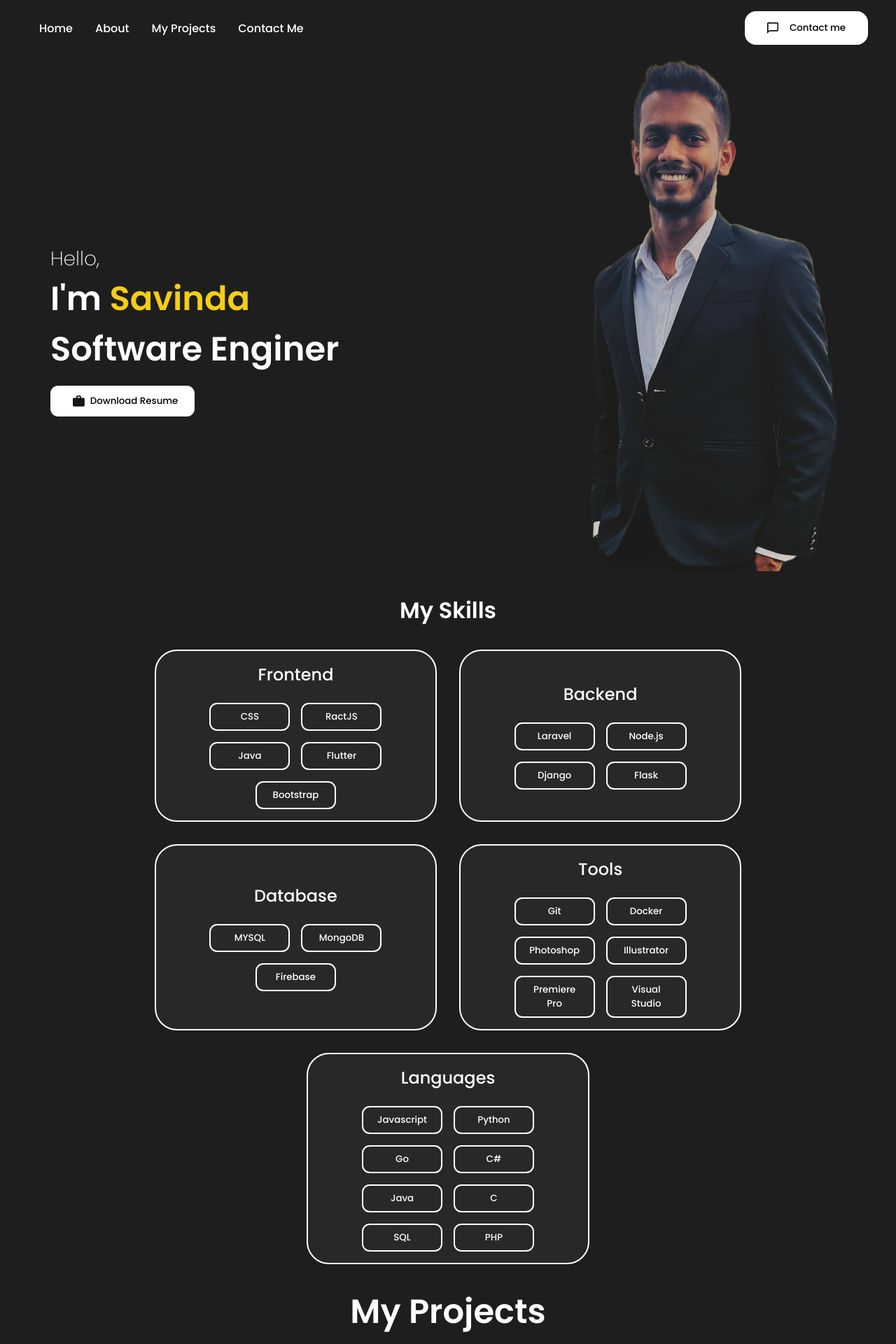
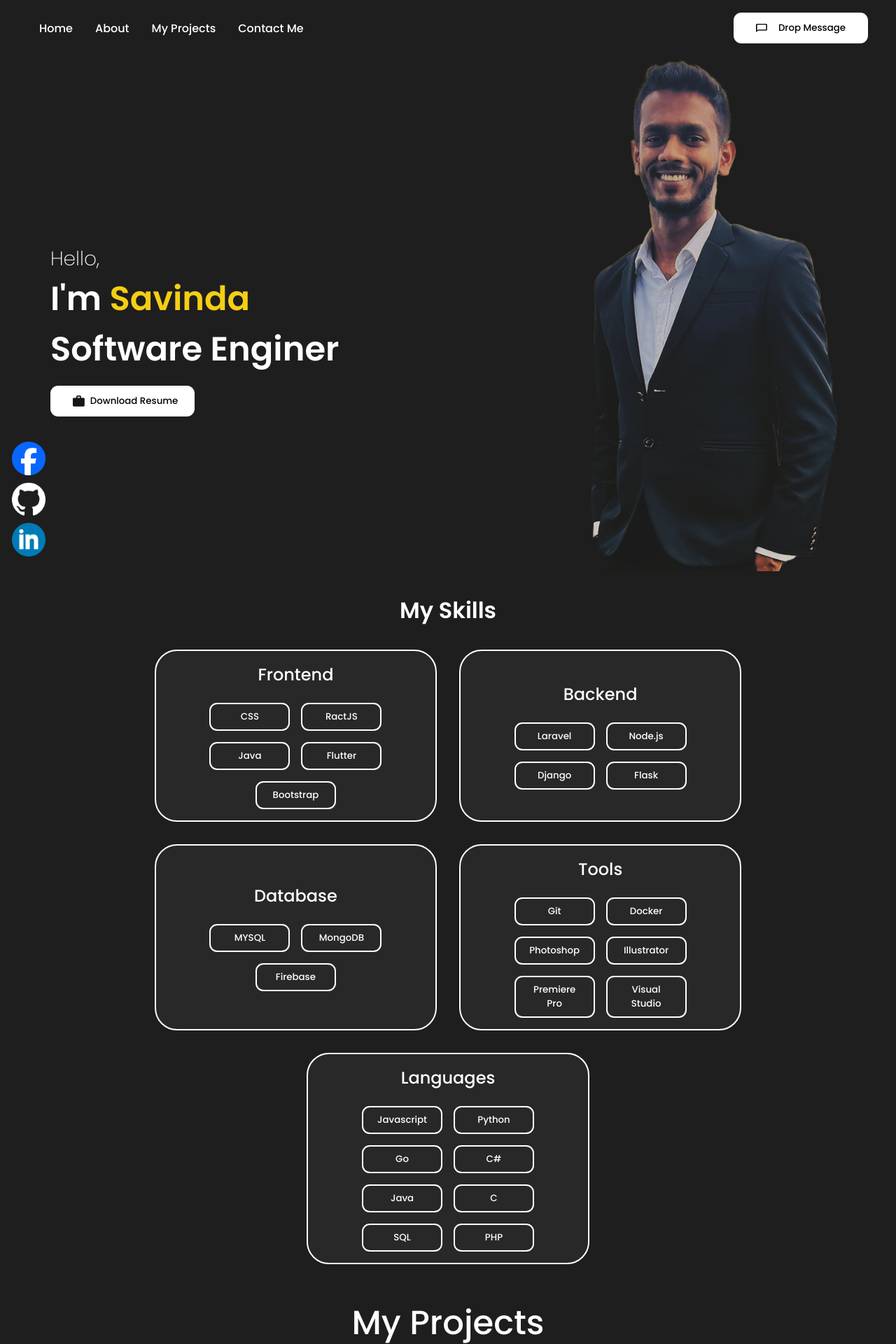
Before and after one commit to SavindaKaveesha/Portfolio, a React (Create React App) app: page / in a window 1280 px wide. Shown: the top 1920 px of the page at 70% size. Built offline with nearby package versions, Linux system fonts and the light colour scheme.

Commit message:
floating icons

```diff
--- a/src/App.js
+++ b/src/App.js
@@ -4,6 +4,7 @@ import Skills from "./components/Skill/skills";
 import Projects from "./components/projects/projects";
 import Contact from "./components/contact/contact";
 import Footer from "./components/footer/footer"
+import FloatingButton from "./components/floating buttons/floating button"
 
 function App() {
   return (
@@ -15,6 +16,7 @@ function App() {
       <Projects/>
       <Contact/>
       <Footer/>
+      <FloatingButton/>
     </div>
   );
 }
--- a/src/components/NavBar/navbar.css
+++ b/src/components/NavBar/navbar.css
@@ -56,7 +56,7 @@
     align-items: center;
     justify-content: center;
     padding: 0 2rem 0 1rem;
-    border-radius: 1rem;
+    border-radius: 0.7rem;
     transition: background 0.3s ease, color 0.3s ease;
 }
 
@@ -64,12 +64,11 @@
     color: black;
     cursor: pointer;
     transform: scale(1.1);
-    transition: background 0.3s ease, color 0.3s ease, transform 0.5s ease, box-shadow 0.3s ease;
+    transition: background 0.3s ease, color 0.3s ease, transform 0.5s ease;
 }
 
 .desktopMenuImg{
-    object-fit: cover;
-    height: 1rem;
+    height: 0.75rem;
     width: 1rem;
     margin: 1rem;
 }
--- a/src/components/NavBar/navbar.js
+++ b/src/components/NavBar/navbar.js
@@ -23,7 +23,7 @@ const Navbar = () => {
         <button className='desktopMenuBtn' onClick={()=>{
           document.getElementById('contact').scrollIntoView({behavior: 'smooth'});
         }}>
-            <img src= {contactIMG} alt='contact me logo' className='desktopMenuImg'/>Contact me
+            <img src= {contactIMG} alt='contact me logo' className='desktopMenuImg'/>Drop Message
         </button>
 
           {/* hamberg button */}
--- a/src/components/contact/contact.css
+++ b/src/components/contact/contact.css
@@ -45,16 +45,15 @@
     background: white;
     padding: 0.5rem 3.5rem;
     border: none;
-    border-radius: 2rem;
+    border-radius: 0.7rem;
     margin: 0.5rem 0 2rem;
-    transition: background 0.3s ease, color 0.3s ease;
+    transition: background 0.3s ease, color 0.3s ease, transform 0.5s ease, box-shadow 0.3s ease;
 }
 
 .submitBtn:hover {
     color: black;
     cursor: pointer;
     transform: scale(1.1);
-    transition: background 0.3s ease, color 0.3s ease, transform 0.5s ease, box-shadow 0.3s ease;
 }
 
 .links{
--- a/src/components/contact/contact.jsx
+++ b/src/components/contact/contact.jsx
@@ -1,8 +1,5 @@
 import React from 'react'
 import './contact.css'
-import facebook from '../../assets/Facebook.png'
-import linkedin from '../../assets/linkedin.png'
-import github from '../../assets/github.png'
 
 const Contact = () => {
   return (
@@ -16,15 +13,6 @@ const Contact = () => {
                 <input type="text" className="email" placeholder='Youe Email'/>
                 <textarea name="" className='message' rows="5" placeholder='Your Message'></textarea>
                 <button type='submit' value='Send' className='submitBtn'>Submit</button>
-
-                <div className="links">
-                  <a href='https://web.facebook.com/savinda.max/'>
-                    <img src= {facebook} alt="facebook" className="icon" /></a>
-                    <a href='https://github.com/SavindaKaveesha'>
-                    <img src= {github} alt="github" className="icon" /></a>
-                    <a href='https://www.linkedin.com/in/savinda-kaveesha-8097a91aa/'>
-                    <img src= {linkedin} alt="linkedin" className="icon" /></a>
-                </div>
             </form>
         </div>
     </section>
--- /dev/null
+++ b/src/components/floating buttons/floating button.css
@@ -0,0 +1,12 @@
+.links {
+    position: fixed;
+    bottom: 0;
+    left: 0;
+    display: flex;
+    flex-direction: column;
+    align-items: flex-start;
+  }
+
+  .icon-link {
+    margin: 5px;
+  }
--- /dev/null
+++ b/src/components/floating buttons/floating button.jsx
@@ -0,0 +1,26 @@
+
+import React from 'react';
+import facebook from '../../assets/Facebook.png'
+import linkedin from '../../assets/linkedin.png'
+import github from '../../assets/github.png'
+import './floating button.css';
+
+
+
+function FloatingButton() {
+  return (
+    <div className="links">
+      <a href='https://web.facebook.com/savinda.max/' className="icon-link">
+        <img src={facebook} alt="facebook" className="icon" />
+      </a>
+      <a href='https://github.com/SavindaKaveesha' className="icon-link">
+        <img src={github} alt="github" className="icon" />
+      </a>
+      <a href='https://www.linkedin.com/in/savinda-kaveesha-8097a91aa/' className="icon-link">
+        <img src={linkedin} alt="linkedin" className="icon" />
+      </a>
+    </div>
+  )
+}
+
+export default FloatingButton
--- a/src/components/projects/projects.css
+++ b/src/components/projects/projects.css
@@ -12,7 +12,7 @@
 
 .projectTitle{
     font-size: 3rem;
-    margin: 1rem 0;
+    margin: 2rem 0 0 0;
 }
 
 .projectImgs{
--- a/src/components/projects/projects.jsx
+++ b/src/components/projects/projects.jsx
@@ -11,7 +11,7 @@ import SlidingCard from './sliding card/SlidingCard';
 function Projects() {
   return (
     <section className="projects" id='projects'>
-        <h2 className="projectTitle">My Projects</h2>
+        <div className="projectTitle">My Projects</div>
         <div className="projectImgs">
           <SlidingCard
             title="Student Managment System"
--- a/src/components/projects/sliding card/SlidingCard.css
+++ b/src/components/projects/sliding card/SlidingCard.css
@@ -16,7 +16,7 @@
     height: 350px;
     transform: translateX(0);
     transition: transform 0.5s ease;
-    border: 1px solid #ffffff;
+    border: 2px solid #ffffff;
     background: rgb(40, 40, 40);
     border-radius: 2rem;
     overflow: hidden;
```
